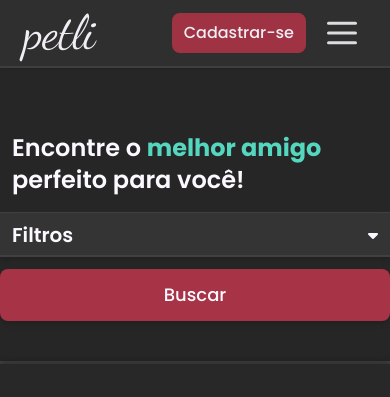
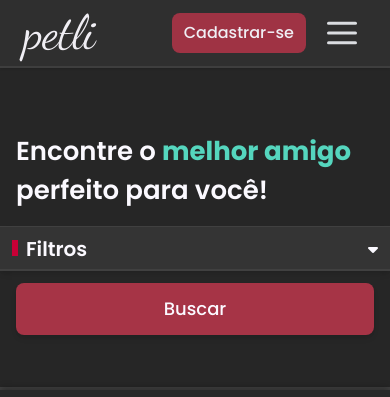
Before and after one commit to emersonjuunior/petli, a React (Vite) app: page /quero-adotar in a window 390 px wide. Shown: the top 397 px of the page. Built offline with nearby package versions, Linux system fonts and the light colour scheme; no server answers; the database is empty.

Commit message:
style: responsividade da pagina 'Quero adotar'

```diff
--- a/src/pages/WantAdopt.tsx
+++ b/src/pages/WantAdopt.tsx
@@ -111,10 +111,10 @@ const WantAdopt = () => {
         />
       </Helmet>
       <main className="w-full mx-auto pt-2 md:pt-5">
-        <section className="w-full border-b-[#404040] border-b-3 shadow-xl md:px-3 xl:px-0">
+        <section className="w-full border-b-[#404040] border-b-3 shadow-xl md:px-4 xl:px-0">
           <div className="flex items-center md:gap-8 lg:gap-16 xl:gap-20 w-full max-w-7xl mx-auto">
             <div className="flex-1">
-              <h1 className="text-2xl md:text-3xl xl:text-[32px] font-semibold mb-4 md:mb-6 xl:mb-8 px-3 md:px-0">
+              <h1 className="text-[26px] md:text-3xl xl:text-[32px] font-semibold mb-4 md:mb-6 xl:mb-8 px-4 md:px-0">
                 Encontre o{" "}
                 <span className="text-accentBlue font-bold">melhor amigo</span>{" "}
                 perfeito para você!
@@ -123,12 +123,21 @@ const WantAdopt = () => {
                 onSubmit={handleSearchPet}
                 className="flex flex-col md:gap-9 mb-10"
               >
-                <div className={`${filtersActive ? "max-h-[528px]" : "max-h-[45px] overflow-y-hidden"} overflow-hidden duration-500 ease-in-out transition-[max-height] flex flex-col md:gap-9 bg-bgGray md:bg-[#262626] px-3 md:p-0 border-[#404040] border-t-1 border-b-2 shadow-md md:border-0 md:shadow-none`}>
+                <div
+                  className={`${
+                    filtersActive
+                      ? "max-h-[528px]"
+                      : "max-h-[45px] overflow-y-hidden"
+                  } overflow-hidden duration-500 ease-in-out transition-[max-height] flex flex-col md:gap-9 bg-bgGray md:bg-[#262626] px-3 md:p-0 border-[#404040] border-t-1 border-b-2 shadow-md md:border-0 md:shadow-none`}
+                >
                   <div
                     onClick={() => setFiltersActive((prev) => !prev)}
                     className={`md:hidden min-h-[45px] flex items-center justify-between cursor-pointer`}
                   >
-                    <h2 className="text-xl font-semibold">Filtros</h2>
+                    <h2 className="text-xl font-semibold">
+                      <span className="h-[16px] w-[6px] bg-rose-700 inline-block mr-2"></span>
+                      Filtros
+                    </h2>
                     <i className={`fa-solid fa-caret-down`}></i>
                   </div>
                   <fieldset className="w-full flex flex-col md:flex-row gap-5 md:gap-10 mb-5 md:mb-0">
@@ -217,6 +226,7 @@ const WantAdopt = () => {
                     </label>
                   </fieldset>
                 </div>
+                <div className="px-4 md:px-0">
                   <button
                     type="submit"
                     disabled={searchPetsLoad}
@@ -224,11 +234,14 @@ const WantAdopt = () => {
                       searchPetsLoad
                         ? "cursor-progress bg-rose-700"
                         : "cursor-pointer bg-primaryRed"
-                  } text-lg font-medium py-3 rounded-lg duration-20 hover:bg-rose-700 shadow-md mt-3`}
+                    } w-full text-lg font-medium py-3 rounded-lg duration-20 hover:bg-rose-700 shadow-md my-3 md:mt-0`}
                   >
                     {searchPetsLoad ? "Buscando..." : "Buscar"}
                   </button>
+                </div>
+                <div className="px-4 md:px-0">
                   <Error error={error} setError={setError} />
+                </div>
               </form>
             </div>
             <div>
@@ -242,7 +255,7 @@ const WantAdopt = () => {
             </div>
           </div>
         </section>
-        <section className="bg-[#282828] pb-40 shadow-[0_-4px_6px_-1px_rgba(0,0,0,0.25)] px-3 xl:px-0">
+        <section className="bg-[#282828] pb-40 shadow-[0_-4px_6px_-1px_rgba(0,0,0,0.25)] px-4 xl:px-0">
           <div className="w-full max-w-7xl mx-auto pt-12">
             <h2 className="text-[42px] font-semibold tracking-widest after:content-[''] after:block after:h-[3px] after:w-40 after:bg-accentBlue mb-8">
               Pets disponíveis
```
Lines whose indentation alone changed are shown as unchanged.
